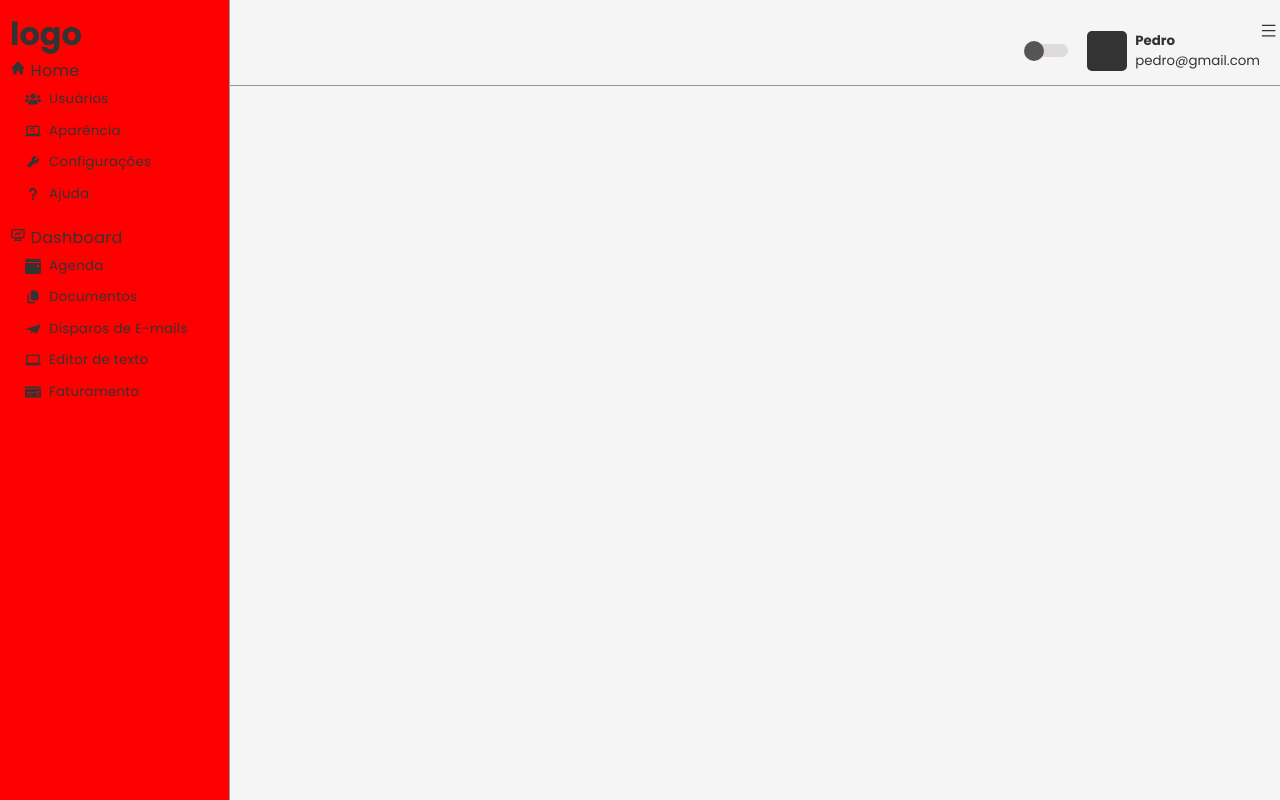
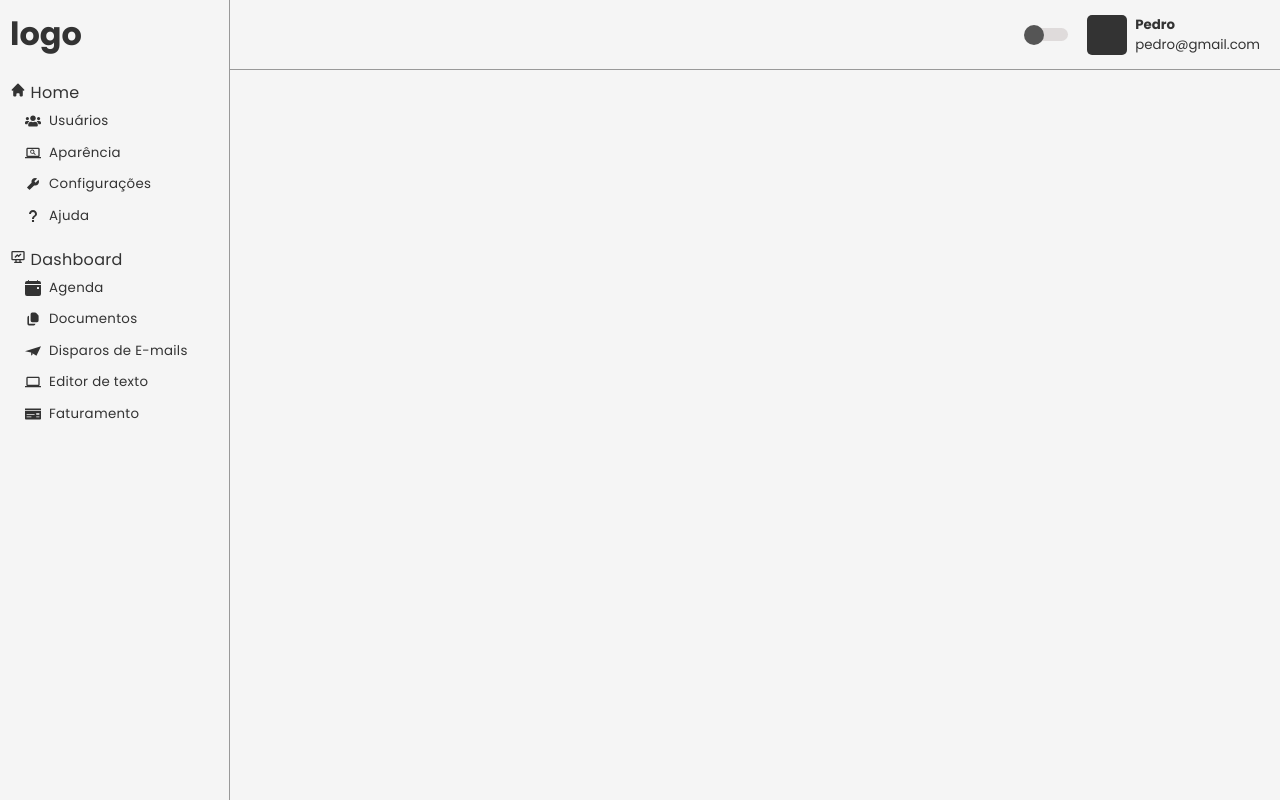
Before and after one commit to pedrosouz6/instituto-online-tcc, a Next.js app: page / in a window 1280 px wide. Built offline with nearby package versions, Linux system fonts and the light colour scheme.

Commit message:
responsive menu

```diff
--- a/src/components/Navbar/index.tsx
+++ b/src/components/Navbar/index.tsx
@@ -11,23 +11,30 @@ import { MdScreenSearchDesktop } from 'react-icons/md';
 import { HiHome } from 'react-icons/hi';
 import { TbDeviceAnalytics } from 'react-icons/tb';
 
+import { useState } from 'react';
+
 import {
     ContainerNavbar,
     MenuNavbar,
-    ItemsNavbar
+    ItemsNavbar,
+    ContainerLogo
 } from "./style";
 
 export function Navbar() {
+
+    const [ menuResponsive, setMenuResponsive ] = useState(false);
+
     return (
         <>
-            <MenuNavbar>
-                <h4>Menu</h4>
-                <button>
+            <MenuNavbar isResponsive={menuResponsive}>
+                <button onClick={() => setMenuResponsive(!menuResponsive)}>
                     <i><AiOutlineMenu /></i>
                 </button>
             </MenuNavbar>
-            <ContainerNavbar>
-                <h1>logo</h1>
+            <ContainerNavbar isResponsive={menuResponsive}>
+                <ContainerLogo>
+                    <h1>logo</h1>
+                </ContainerLogo>
 
                 <ItemsNavbar>
                     <ul>
--- a/src/components/Navbar/style.ts
+++ b/src/components/Navbar/style.ts
@@ -1,30 +1,41 @@
 import styled from "styled-components";
+
+interface Props {
+    isResponsive: boolean
+}
 
 export const ContainerNavbar = styled.div `
     position: fixed;
     top: 0;
     left: 0;
+    z-index: 2;
 
     width: 230px;
     height: 100vh;
     padding: 10px;
+    background: ${props => props.theme.colors.background};
 
     border-right: 1px solid ${props => props.theme.colors.border};
-    background-color: red;
+
+    transition: .3s ease-in-out;
 
     @media (max-width: 1100px) {
-        left: -231px;
+        left: ${(props: Props) => props.isResponsive ? '0' : '-231px'};
     }
 `
 
+export const ContainerLogo = styled.div `
+    height: 70px;
+`
+
 export const MenuNavbar = styled.div `
-    margin: 1rem 0;
-    display: flex;
-    justify-content: space-between;
+    margin: 20px;
+    position: absolute;
+    z-index: 3;
 
-    h4 {
-        font-weight: 400;
-    }
+    transition: .3s ease-in-out;
+    opacity: 0;
+    visibility: hidden;
 
     button {
         background: none;
@@ -35,9 +46,15 @@ export const MenuNavbar = styled.div `
 
         i {
             display: block;
-            font-size: 13pt;
+            font-size: 15pt;
             color: ${props => props.theme.colors.text};
         }
+    }
+
+    @media (max-width: 1100px) {
+        visibility: visible;
+        opacity: 1;
+        left: ${(props: Props) => props.isResponsive ? '170px' : '0'};
     }
 `
 
```
